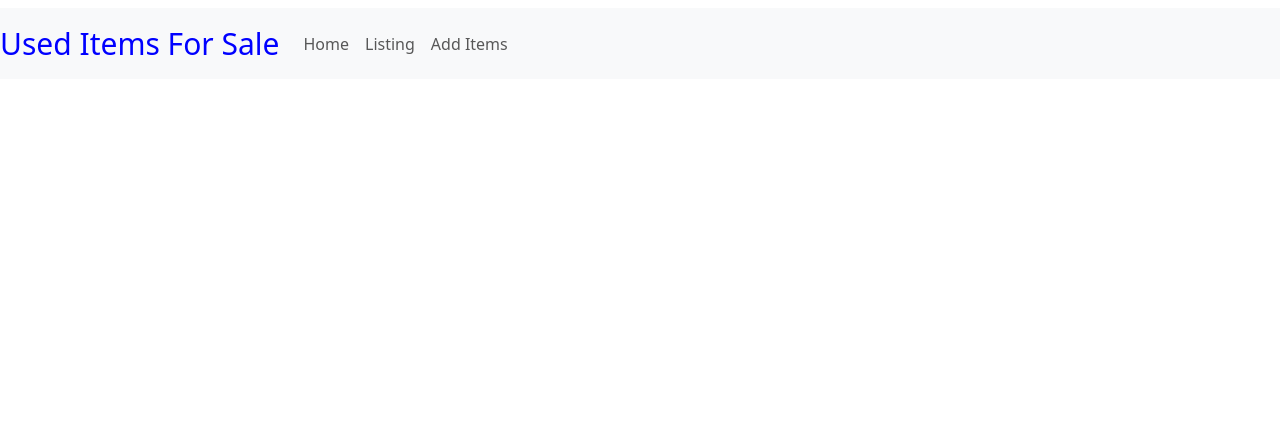
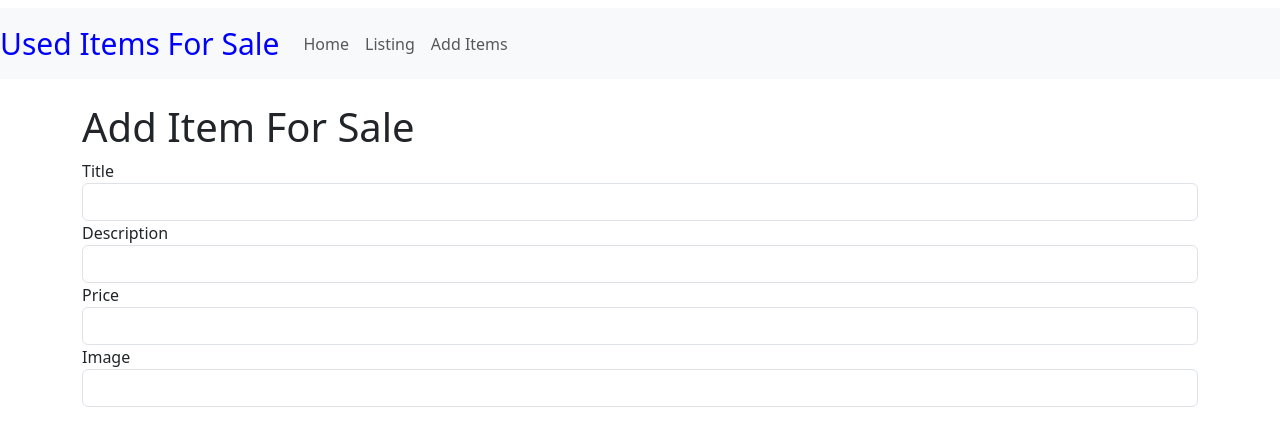
Before and after one commit to nnpk1007/flatiron-market-place-react-app, a React (Create React App) app: page /add-item in a window 1280 px wide. Shown: the top 446 px of the page. Built offline with nearby package versions, Linux system fonts and the light colour scheme.

Commit message:
add onChange event

```diff
--- a/src/App.js
+++ b/src/App.js
@@ -4,6 +4,7 @@ import { BrowserRouter as Router, Route, Link, Switch } from "react-router-dom";
 import "bootstrap/dist/css/bootstrap.min.css";
 
 import Listing from "./component/Listing";
+import AddItem from "./component/AddItem";
 
 function App() {
   return (
@@ -18,7 +19,7 @@ function App() {
             <Link className="nav-link" to="/listing">Listing</Link>
           </li>
           <li className="nav-item">
-            <Link className="nav-link" to="/add-stuff">Add Items</Link>
+            <Link className="nav-link" to="/add-item">Add Items</Link>
           </li>
           {/* <li className="nav-item">
             <Link className="nav-link" to="/login">Login</Link>
@@ -30,6 +31,9 @@ function App() {
             <Route exact path={["/", "/home", "/listing"]}>
               <Listing />
             </Route>
+            <Route path="/add-item">
+              <AddItem />
+            </Route>
           </Switch>
       </div>
     </Router>
--- a/src/component/AddItem.js
+++ b/src/component/AddItem.js
@@ -1,13 +1,32 @@
 import React, { useState } from "react";
 
 function AddItem() {
-    const [title, setTitle] = useState("")
-    const [price, setPrice] = useState("")
-    const [description, setDescription] = useState("")
-    const [image, setImage] = useState("")
+  const [title, setTitle] = useState("");
+  const [price, setPrice] = useState("");
+  const [description, setDescription] = useState("");
+  const [image, setImage] = useState("");
+
   return (
     <div>
       <h1>Add Item For Sale</h1>
+      <form>
+        <div className="form-group">
+          <label>Title</label>
+          <input type="text" className="form-control" value={title} required onChange={(e) => setTitle(e.target.value)}/>
+          <label>Description</label>
+          <input
+            type="text"
+            className="form-control"
+            value={description}
+            required
+            onChange={(e) => setDescription(e.target.value)}
+          />
+          <label>Price</label>
+          <input type="text" className="form-control" value={price} required onChange={(e) => setPrice(e.target.value)}/>
+          <label>Image</label>
+          <input type="url" className="form-control" value={image} required onChange={(e) => setImage(e.target.value)}/>
+        </div>
+      </form>
     </div>
   );
 }
```
